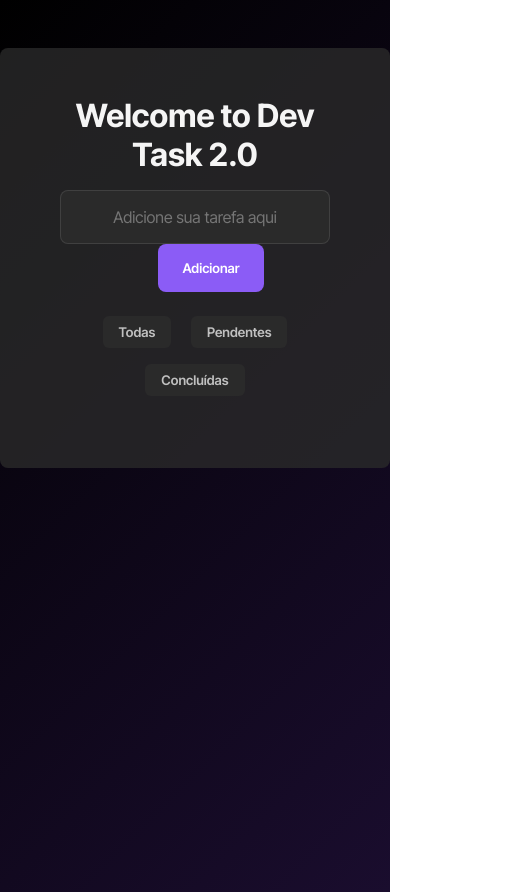
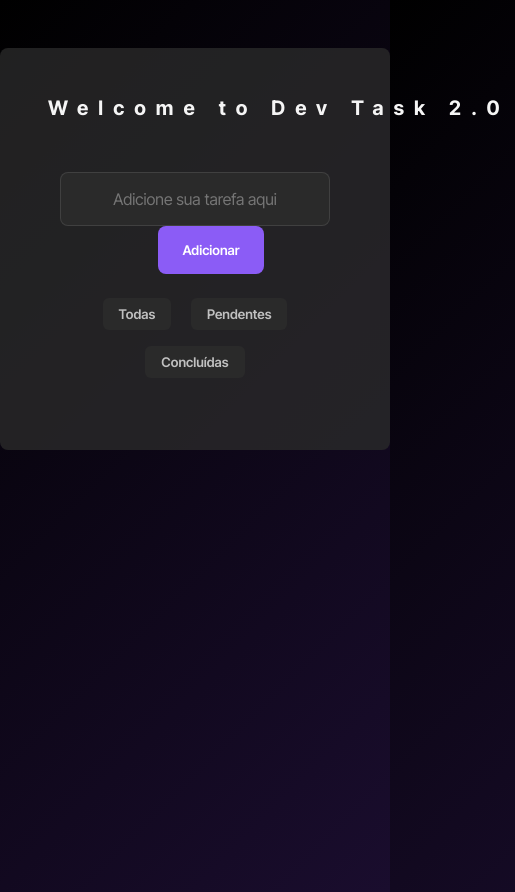
Before and after one commit to gustavimm/DevTasks2.0, a plain HTML site: page index.html in a window 390 px wide. Shown: the whole page, 515 px wide, since content can reach past the window. Drawn offline with Linux system fonts and the light colour scheme.

Commit message:
implement typewriter animation for main title
Features:
- Purple/black/gray minimalist design
- Modular CSS architecture with design tokens
- Responsive glassmorphism container
- Smooth typewriter animation on main title

Fixes:
- Container layout stability during text animation
- White-space nowrap for single-line text effect

```diff
--- a/index.html
+++ b/index.html
@@ -15,7 +15,9 @@
 
 <body>
     <main>
-        <h1>Welcome to Dev Task 2.0</h1>
+        <div class="container">
+            <h1 class="main-text">Welcome to Dev Task 2.0</h1>
+        </div>
     <form>
         <input type="text"
          id="task-input"
--- a/styles/layout.css
+++ b/styles/layout.css
@@ -5,10 +5,6 @@ main{
     text-align: center;
     background: var(--container-bg);
     border-radius: 8px;
-}
-
-h1{
-    margin-bottom: var(--space-sm);
 }
 
 form{
@@ -26,3 +22,59 @@ form{
 button{
     margin-left: var(--space-lg);
 }
+
+.text-center{
+    height: 100%;
+    width: 100%;
+    display: flex;
+    align-items: center;
+    justify-content: center;
+    text-align: center;
+}
+
+h1{
+    margin-bottom: var(--space-sm);
+    font-size: 20px;
+}
+
+.container {
+    display: inline-block;
+    height: 60px;
+    align-items: center;
+    justify-content: center;
+    margin-bottom: var(--space-sm);
+    position: relative;
+}
+
+.main-text{
+    letter-spacing: 10px;
+    border-right: 5px solid;
+    white-space: nowrap; /* força texto numa linha só */
+    width: 100%; /* ocupa todo o espaço do container */
+    overflow: hidden; /* esconde o texto que ultrapassa o container */
+
+    /* Para manter o texto em uma linha sem quebrar o efeito: */
+    display: inline-block;
+
+    animation:
+        typing 2s steps(30, end), /* animação de digitação */
+        cursor .4s step-end infinite alternate; /* animação do cursor piscando */
+}
+
+@keyframes cursor{
+    50% {
+        border-color: transparent;
+    }
+}
+
+/* E ajusta a animação: */
+@keyframes typing {
+    from {
+        width: 0; /* começa com o texto escondido */
+        max-width: 0; /* garante que o texto não ultrapasse o container */
+    }
+    to {
+        width: 100%;
+        max-width: 100%;
+    }
+}
```
Also changed, not shown: styles/main.css (line endings or trailing spaces).
